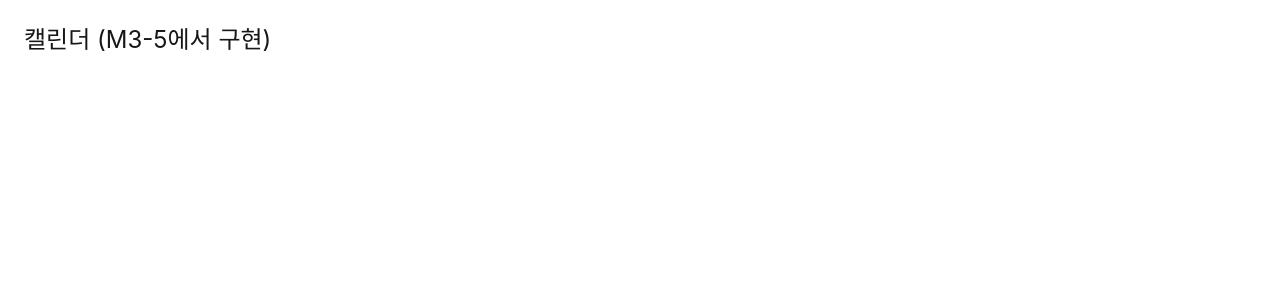
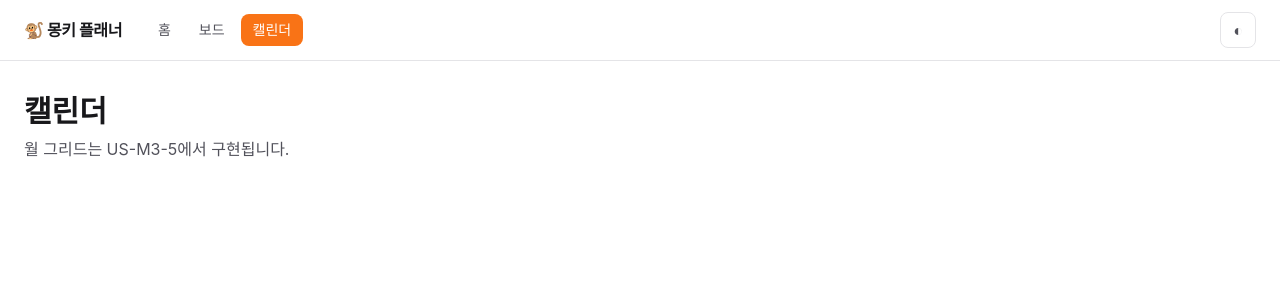
Before and after one commit to kjm99d/MonkeyPlanner, a React (Vite) app in the folder frontend/: page /calendar in a window 1280 px wide. Shown: the top 300 px of the page. Built offline with nearby package versions, Linux system fonts and the light colour scheme.

Commit message:
feat: 앱 라우터 및 다크 모드 토글

```diff
--- a/frontend/src/App.tsx
+++ b/frontend/src/App.tsx
@@ -1,34 +1,31 @@
-import { Routes, Route, Link } from 'react-router-dom';
-
-function Home() {
-  return (
-    <main className="p-6">
-      <h1 className="text-3xl font-bold">몽키 플래너</h1>
-      <p className="mt-2 text-sm text-neutral-600 dark:text-neutral-300">
-        코숭이 에이전트들의 작업 기억 저장소
-      </p>
-      <nav className="mt-6 flex gap-4">
-        <Link to="/boards" className="underline">보드</Link>
-        <Link to="/calendar" className="underline">캘린더</Link>
-      </nav>
-    </main>
-  );
-}
-
-function BoardsPlaceholder() {
-  return <main className="p-6"><h1 className="text-2xl">보드 (M3-3에서 구현)</h1></main>;
-}
-
-function CalendarPlaceholder() {
-  return <main className="p-6"><h1 className="text-2xl">캘린더 (M3-5에서 구현)</h1></main>;
-}
+import { Routes, Route } from 'react-router-dom';
+import Layout from './components/Layout';
+import HomePage from './features/home/HomePage';
+import BoardsListPage from './features/board/BoardsListPage';
+import BoardPage from './features/board/BoardPage';
+import IssuePage from './features/issue/IssuePage';
+import CalendarPage from './features/calendar/CalendarPage';
 
 export default function App() {
   return (
     <Routes>
-      <Route path="/" element={<Home />} />
-      <Route path="/boards" element={<BoardsPlaceholder />} />
-      <Route path="/calendar" element={<CalendarPlaceholder />} />
+      <Route element={<Layout />}>
+        <Route path="/" element={<HomePage />} />
+        <Route path="/boards" element={<BoardsListPage />} />
+        <Route path="/boards/:boardId" element={<BoardPage />} />
+        <Route path="/issues/:issueId" element={<IssuePage />} />
+        <Route path="/calendar" element={<CalendarPage />} />
+        <Route path="*" element={<NotFound />} />
+      </Route>
     </Routes>
   );
 }
+
+function NotFound() {
+  return (
+    <section>
+      <h1 className="text-3xl font-bold">찾을 수 없습니다</h1>
+      <p className="mt-2 text-ink-secondary">요청하신 경로가 존재하지 않습니다.</p>
+    </section>
+  );
+}
--- /dev/null
+++ b/frontend/src/components/Layout.tsx
@@ -0,0 +1,40 @@
+import { NavLink, Outlet } from 'react-router-dom';
+import { ThemeToggle } from './ThemeToggle';
+
+const linkClass = ({ isActive }: { isActive: boolean }) =>
+  `rounded-md px-3 py-1.5 text-sm font-medium transition-colors ${
+    isActive
+      ? 'bg-brand-500 text-white'
+      : 'text-ink-secondary hover:bg-surface-muted hover:text-ink-primary'
+  }`;
+
+export default function Layout() {
+  return (
+    <div className="min-h-screen bg-surface-base text-ink-primary">
+      <header className="sticky top-0 z-10 border-b border-edge-base bg-surface-base/80 backdrop-blur">
+        <div className="mx-auto flex max-w-7xl items-center justify-between px-6 py-3">
+          <div className="flex items-center gap-6">
+            <a href="/" className="font-bold tracking-tight">
+              🐒 몽키 플래너
+            </a>
+            <nav aria-label="주 메뉴" className="flex gap-1">
+              <NavLink to="/" end className={linkClass}>
+                홈
+              </NavLink>
+              <NavLink to="/boards" className={linkClass}>
+                보드
+              </NavLink>
+              <NavLink to="/calendar" className={linkClass}>
+                캘린더
+              </NavLink>
+            </nav>
+          </div>
+          <ThemeToggle />
+        </div>
+      </header>
+      <main className="mx-auto max-w-7xl px-6 py-8">
+        <Outlet />
+      </main>
+    </div>
+  );
+}
--- /dev/null
+++ b/frontend/src/components/ThemeToggle.tsx
@@ -0,0 +1,15 @@
+import { useTheme } from '../lib/theme';
+
+export function ThemeToggle() {
+  const { mode, toggle } = useTheme();
+  return (
+    <button
+      type="button"
+      onClick={toggle}
+      aria-label={mode === 'dark' ? '라이트 모드로 전환' : '다크 모드로 전환'}
+      className="inline-flex h-9 w-9 items-center justify-center rounded-md border border-edge-base text-ink-secondary transition-colors hover:bg-surface-muted focus-visible:outline-none focus-visible:ring-2 focus-visible:ring-brand-500"
+    >
+      <span aria-hidden>{mode === 'dark' ? '☀' : '◐'}</span>
+    </button>
+  );
+}
--- /dev/null
+++ b/frontend/src/features/board/BoardPage.tsx
@@ -0,0 +1,11 @@
+import { useParams } from 'react-router-dom';
+
+export default function BoardPage() {
+  const { boardId } = useParams<{ boardId: string }>();
+  return (
+    <section>
+      <h1 className="text-3xl font-bold">보드 {boardId}</h1>
+      <p className="mt-2 text-ink-secondary">칸반 뷰는 다음 스토리(US-M3-3)에서 구현됩니다.</p>
+    </section>
+  );
+}
--- /dev/null
+++ b/frontend/src/features/board/BoardsListPage.tsx
@@ -0,0 +1,65 @@
+import { useState } from 'react';
+import { Link } from 'react-router-dom';
+import { useBoards, useCreateBoard } from '../../api/hooks';
+import { Button } from '../../components/Button';
+import { Card } from '../../components/Card';
+import { Input } from '../../components/Input';
+
+export default function BoardsListPage() {
+  const [name, setName] = useState('');
+  const boards = useBoards();
+  const createBoard = useCreateBoard();
+
+  const submit = async (e: React.FormEvent) => {
+    e.preventDefault();
+    if (!name.trim()) return;
+    await createBoard.mutateAsync({ name: name.trim() });
+    setName('');
+  };
+
+  return (
+    <section className="flex flex-col gap-6">
+      <header className="flex items-end justify-between">
+        <div>
+          <h1 className="text-3xl font-bold">보드</h1>
+          <p className="mt-1 text-ink-secondary">작업을 묶어둘 컨테이너입니다.</p>
+        </div>
+      </header>
+
+      <form onSubmit={submit} className="flex gap-2">
+        <Input
+          placeholder="새 보드 이름"
+          value={name}
+          onChange={(e) => setName(e.target.value)}
+          aria-label="새 보드 이름"
+          className="flex-1"
+        />
+        <Button type="submit" disabled={createBoard.isPending}>
+          생성
+        </Button>
+      </form>
+
+      {boards.isLoading && <p className="text-ink-secondary">불러오는 중…</p>}
+      {boards.data && boards.data.length === 0 && (
+        <p className="text-ink-secondary">아직 보드가 없습니다. 위에서 하나 만들어 보세요.</p>
+      )}
+      <ul className="grid gap-3 sm:grid-cols-2 lg:grid-cols-3">
+        {boards.data?.map((b) => (
+          <li key={b.id}>
+            <Link
+              to={`/boards/${b.id}`}
+              className="block focus-visible:outline-none focus-visible:ring-2 focus-visible:ring-brand-500 rounded-lg"
+            >
+              <Card>
+                <h2 className="text-lg font-semibold">{b.name}</h2>
+                <p className="mt-1 text-xs text-ink-muted">
+                  {new Date(b.createdAt).toLocaleDateString('ko-KR')} 생성 · {b.viewType}
+                </p>
+              </Card>
+            </Link>
+          </li>
+        ))}
+      </ul>
+    </section>
+  );
+}
--- /dev/null
+++ b/frontend/src/features/calendar/CalendarPage.tsx
@@ -0,0 +1,8 @@
+export default function CalendarPage() {
+  return (
+    <section>
+      <h1 className="text-3xl font-bold">캘린더</h1>
+      <p className="mt-2 text-ink-secondary">월 그리드는 US-M3-5에서 구현됩니다.</p>
+    </section>
+  );
+}
--- /dev/null
+++ b/frontend/src/features/home/HomePage.tsx
@@ -0,0 +1,75 @@
+import { Link } from 'react-router-dom';
+import { useMemo } from 'react';
+import { useDayStats, useIssues } from '../../api/hooks';
+import { Card } from '../../components/Card';
+
+function todayString(): string {
+  const d = new Date();
+  const yyyy = d.getFullYear();
+  const mm = String(d.getMonth() + 1).padStart(2, '0');
+  const dd = String(d.getDate()).padStart(2, '0');
+  return `${yyyy}-${mm}-${dd}`;
+}
+
+export default function HomePage() {
+  const date = useMemo(todayString, []);
+  const day = useDayStats(date);
+  const recent = useIssues({ status: 'Approved' });
+
+  const created = day.data?.created.length ?? 0;
+  const approved = day.data?.approved.length ?? 0;
+  const completed = day.data?.completed.length ?? 0;
+
+  return (
+    <section className="flex flex-col gap-8">
+      <header>
+        <h1 className="text-4xl font-bold tracking-tight">오늘의 코숭이</h1>
+        <p className="mt-2 text-ink-secondary">
+          오늘 <time dateTime={date}>{date}</time> 의 활동 요약입니다.
+        </p>
+      </header>
+
+      <div className="grid gap-4 sm:grid-cols-3">
+        <StatCard label="생성" value={created} hue="text-ink-primary" />
+        <StatCard label="승인" value={approved} hue="text-status-approved" />
+        <StatCard label="완료" value={completed} hue="text-status-done" />
+      </div>
+
+      <section aria-label="최근 승인된 이슈" className="flex flex-col gap-3">
+        <h2 className="text-xl font-semibold">최근 승인된 이슈</h2>
+        {recent.isLoading && <p className="text-ink-secondary">불러오는 중…</p>}
+        {recent.data && recent.data.length === 0 && (
+          <p className="text-ink-secondary">아직 승인된 이슈가 없습니다.</p>
+        )}
+        <ul className="flex flex-col gap-2">
+          {recent.data?.slice(0, 5).map((iss) => (
+            <li key={iss.id}>
+              <Link
+                to={`/issues/${iss.id}`}
+                className="block rounded-md border border-edge-base bg-surface-subtle px-4 py-3 transition-colors hover:bg-surface-muted focus-visible:outline-none focus-visible:ring-2 focus-visible:ring-brand-500"
+              >
+                <div className="flex items-center justify-between">
+                  <span className="font-medium">{iss.title}</span>
+                  <time className="text-xs text-ink-muted" dateTime={iss.approvedAt ?? iss.updatedAt}>
+                    {new Date(iss.approvedAt ?? iss.updatedAt).toLocaleString('ko-KR')}
+                  </time>
+                </div>
+              </Link>
+            </li>
+          ))}
+        </ul>
+      </section>
+    </section>
+  );
+}
+
+function StatCard({ label, value, hue }: { label: string; value: number; hue: string }) {
+  return (
+    <Card className="transition-transform hover:[transform:perspective(800px)_rotateX(2deg)_rotateY(-2deg)] motion-reduce:hover:transform-none">
+      <div className="flex flex-col gap-1">
+        <span className="text-sm text-ink-secondary">{label}</span>
+        <span className={`text-4xl font-bold tabular-nums ${hue}`}>{value}</span>
+      </div>
+    </Card>
+  );
+}
--- /dev/null
+++ b/frontend/src/features/issue/IssuePage.tsx
@@ -0,0 +1,11 @@
+import { useParams } from 'react-router-dom';
+
+export default function IssuePage() {
+  const { issueId } = useParams<{ issueId: string }>();
+  return (
+    <section>
+      <h1 className="text-3xl font-bold">이슈 {issueId}</h1>
+      <p className="mt-2 text-ink-secondary">상세 페이지는 US-M3-4에서 구현됩니다.</p>
+    </section>
+  );
+}
--- /dev/null
+++ b/frontend/src/lib/theme.ts
@@ -0,0 +1,35 @@
+// 다크 모드 상태를 localStorage + OS preference와 함께 관리.
+
+import { useEffect, useState, useCallback } from 'react';
+
+const KEY = 'monkey-planner.theme';
+
+export type ThemeMode = 'light' | 'dark';
+
+function readInitialMode(): ThemeMode {
+  if (typeof window === 'undefined') return 'light';
+  const stored = window.localStorage.getItem(KEY) as ThemeMode | null;
+  if (stored === 'light' || stored === 'dark') return stored;
+  return window.matchMedia('(prefers-color-scheme: dark)').matches ? 'dark' : 'light';
+}
+
+function applyMode(mode: ThemeMode) {
+  const root = document.documentElement;
+  root.classList.toggle('dark', mode === 'dark');
+  root.dataset.theme = mode;
+}
+
+export function useTheme(): { mode: ThemeMode; toggle: () => void; setMode: (m: ThemeMode) => void } {
+  const [mode, setModeState] = useState<ThemeMode>(readInitialMode);
+
+  useEffect(() => {
+    applyMode(mode);
+    window.localStorage.setItem(KEY, mode);
+  }, [mode]);
+
+  const toggle = useCallback(() => {
+    setModeState((m) => (m === 'dark' ? 'light' : 'dark'));
+  }, []);
+
+  return { mode, toggle, setMode: setModeState };
+}
```
